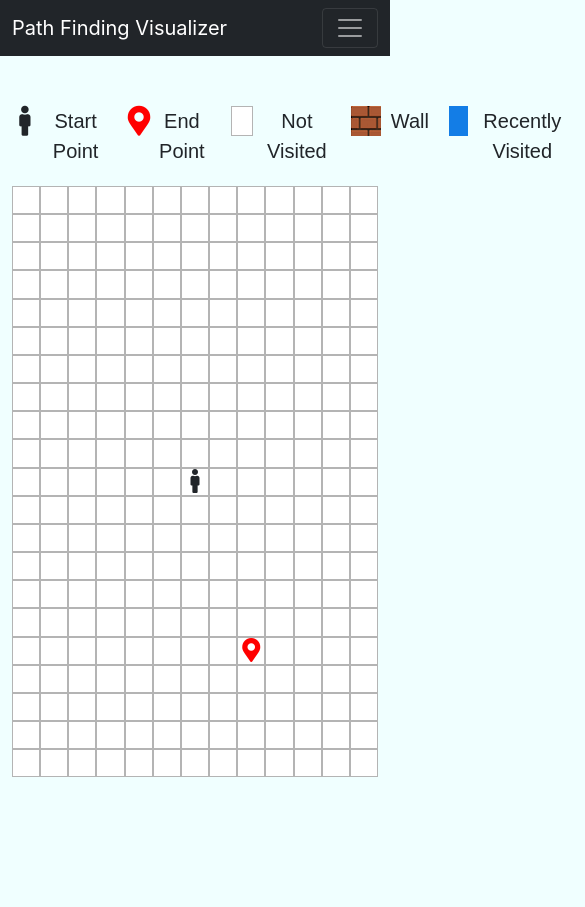
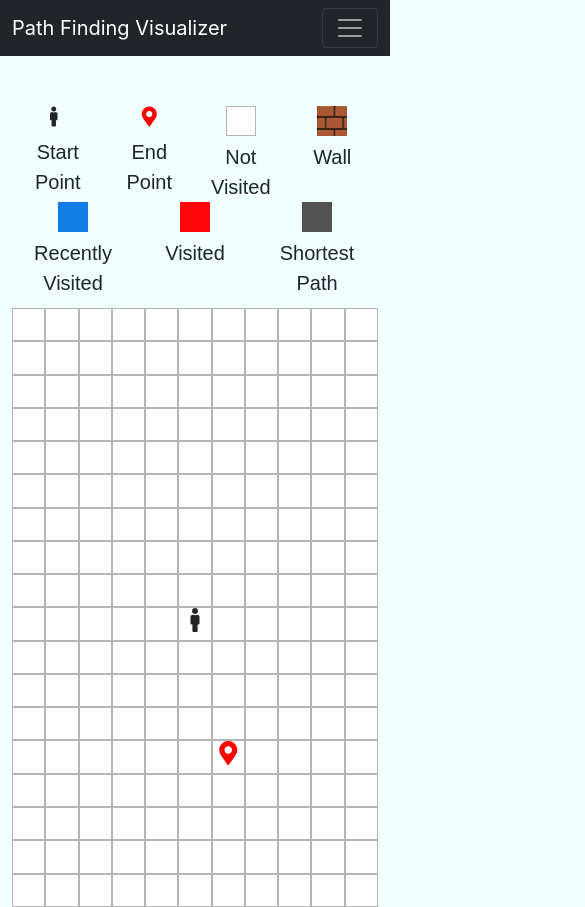
Before and after one commit to saiyam02/PathVisualizer, a React (Create React App) app: page / in a window 390 px wide. Shown: the top 907 px of the page, 585 px wide, since content can reach past the window. Before the commit the page ends 844 px from the top, so only its background shows below. Built offline with nearby package versions, Linux system fonts and the light colour scheme.

Commit message:
Made legend lauout Screen-size Responsive

```diff
--- a/src/components/Legend.js
+++ b/src/components/Legend.js
@@ -3,35 +3,69 @@ import './legend.css'
 
 export default function Legend() {
   return (
-    <div className='d-flex justify-content-between' style={{alignItems: "center"}}>
-        <div className='legend-container d-flex'>
+    // <div className='d-flex justify-content-between'  style={{alignItems: "center"}}>
+    //     <div className='legend-container d-flex'>
+    //         <div className="icon start fas fa-male me-2 "></div>
+    //         <div className='label'>Start Point</div>
+    //     </div>
+    //     <div className='legend-container d-flex' >
+    //         <div className="icon end fas fa-map-marker-alt"></div>
+    //         <div className='label'>End Point</div>
+    //     </div>
+    //     <div className='legend-container d-flex' >
+    //         <div className="icon not-visited"></div>
+    //         <div className='label'>Not Visited</div>
+    //     </div>
+    //     <div className='legend-container d-flex' >
+    //         <div className="icon wall"></div>
+    //         <div className='label'>Wall</div>
+    //     </div>
+    //     <div className='legend-container d-flex' >
+    //         <div className="icon new-visit"></div>
+    //         <div className='label'>Recently Visited</div>
+    //     </div>
+    //     <div className='legend-container d-flex' >
+    //         <div className="icon visited"></div>
+    //         <div className='label'>Visited</div>
+    //     </div>
+    //     <div className='legend-container d-flex' >
+    //         <div className="icon path"></div>
+    //         <div className='label'>Shortest Path</div>
+    //     </div>
+    // </div>
+    <>
+    <div className="container">
+         <div class="row">
+            <div class="col legend-container ">
             <div className="icon start fas fa-male me-2 "></div>
-            <div className='label'>Start Point</div>
+            <div className='label col '>Start Point</div>
             </div>
-        <div className='legend-container d-flex' >
-            <div className="icon end fas fa-map-marker-alt"></div>
-            <div className='label'>End Point</div>
+            <div class="col legend-container ">
+            <div className="icon  end fas fa-map-marker-alt"></div>
+            <div className='label col '>End Point</div>
             </div>
-        <div className='legend-container d-flex' >
+            <div class="col legend-container ">
             <div className="icon not-visited"></div>
-            <div className='label'>Not Visited</div>
+             <div className='label col'>Not Visited</div>
             </div>
-        <div className='legend-container d-flex' >
+            <div class="col legend-container ">
             <div className="icon wall"></div>
-            <div className='label'>Wall</div>
+             <div className='label col '>Wall</div>
             </div>
-        <div className='legend-container d-flex' >
+            <div class="col legend-container ">
             <div className="icon new-visit"></div>
-            <div className='label'>Recently Visited</div>
+            <div className='label col '>Recently Visited</div>
             </div>
-        <div className='legend-container d-flex' >
+            <div class="col legend-container ">
             <div className="icon visited"></div>
-            <div className='label'>Visited</div>
+            <div className='label col'>Visited</div>
             </div>
-        <div className='legend-container d-flex' >
+            <div class="col legend-container ">
             <div className="icon path"></div>
-            <div className='label'>Shortest Path</div>
+            <div className='label col '>Shortest Path</div>
             </div>
         </div>
+    </div>
+    </>
   )
 }
--- a/src/components/PathVisual.js
+++ b/src/components/PathVisual.js
@@ -24,8 +24,8 @@ export default function PathVisual(props) {
   useEffect( ()=>{
     const width = window.innerWidth;
     const height = window.innerHeight;
-    const totRows = Math.max(Math.floor(height/40),10);
-    const totCols = Math.floor(width/30);
+    const totRows = Math.max(Math.floor(height/45),10);
+    const totCols = Math.floor(width/35);
     const startCell = {
         row: Math.floor(totRows/2),
         col: Math.floor(totCols/2)
@@ -429,7 +429,7 @@ const handleMaze = (maze)=>{
         <div className="d-flex justify-content-end" style={{height: "50px"}}>
           <Alert key={alertText.text} alertText={alertText.text} type={alertText.type}/>
         </div>
-        <div className="container" style={{marginBottom: "40px"}}>
+        <div className= "container" style={{marginBottom: "10px"}}>
             <Legend/>
         </div>
         <Grid
--- a/src/components/legend.css
+++ b/src/components/legend.css
@@ -1,12 +1,15 @@
-.legend-container{
-    height: 40px;
-    margin-right: 20px;
+@media only screen and (max-width: 768px) {
+    /* For mobile phones: */
+    [class*="label"] {
+        font-size: 10px;
+    }
   }
 
 .icon{
-    width: 40px;
-    height: 40px;
-  }
+    display: inline-block;
+    height:30px;
+    width:30px;
+}
 
 .label{
     font-size: 20px;
@@ -14,10 +17,10 @@
 }
 
 .start{
-    font-size: 30px;
+    font-size: 20px;
 }
 .end{
-    font-size: 30px;
+    font-size: 20px;
     color: red;
 }
 
@@ -28,33 +31,28 @@
     border-color: rgba(44, 43, 43, 0.354);
     border-style: solid;
     border-width: 1px;
-    margin-right: 10px;
 }
 
 .new-visit{
     height: 30px;
     width: 30px;
     background: rgb(19, 125, 230);
-    margin-right: 10px;
 }
 
 .visited{
     height: 30px;
     width: 30px;
     background: rgb(255, 6, 6);
-    margin-right: 10px;
 }
 
 .wall{
     height: 30px;
     width: 30px;
     background: url('./Images/Brick.png');
-    margin-right: 10px;
 }
 
 .path{
     height: 30px;
     width: 30px;
     background: #525252;
-    margin-right: 10px;
 }
```
Lines whose indentation alone changed are shown as unchanged.
